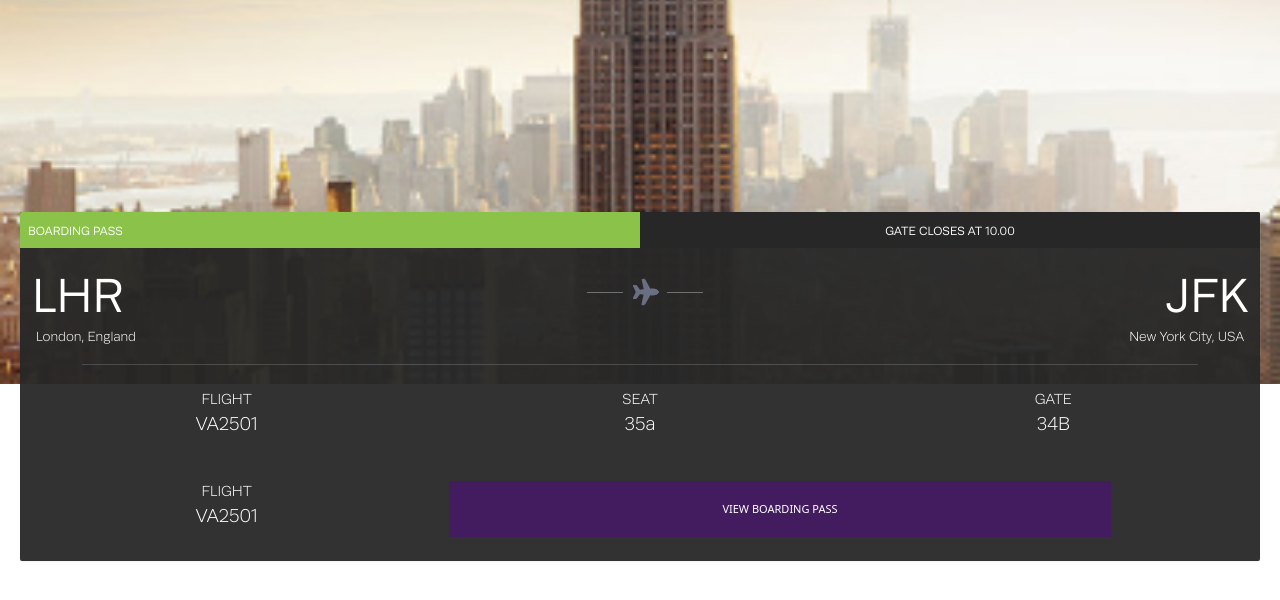
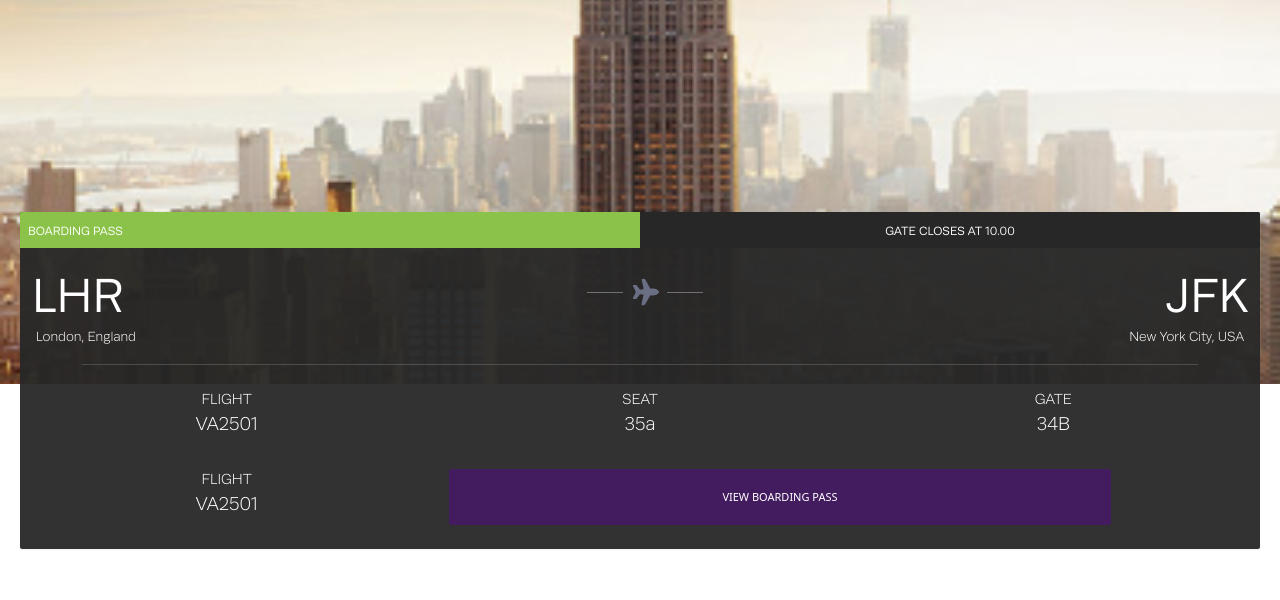
Before and after one commit to allanfernds/teste-pratico-falqon, a React (Vite) app: page / in a window 1280 px wide. Shown: the top 600 px of the page. Built offline with nearby package versions, Linux system fonts and the light colour scheme.

Commit message:
update BoardingPass.jsx

```diff
--- a/src/components/BoardingPass.jsx
+++ b/src/components/BoardingPass.jsx
@@ -62,7 +62,7 @@ function BoardingPass() {
             <p className=" font-runda-light text-[14pt] text-center">34B</p>
           </div>
         </div>
-        <div className="grid grid-cols-3 pt-3 p">
+        <div className="grid grid-cols-3 p">
           <div className="col-span-1 h-20">
             <p className="uppercase font-runda-light text-[11pt] text-center">
               flight
@@ -72,7 +72,7 @@ function BoardingPass() {
           <div className="col-span-2 h-20">
             <button
               type="button"
-              className="uppercase bg-custom-dark-purple ml-4 text-[11px] w-[80%] h-14"
+              className="rounded-sm uppercase bg-custom-dark-purple ml-4 text-[11px] w-[80%] h-14"
             >
               view boarding pass
             </button>
```
